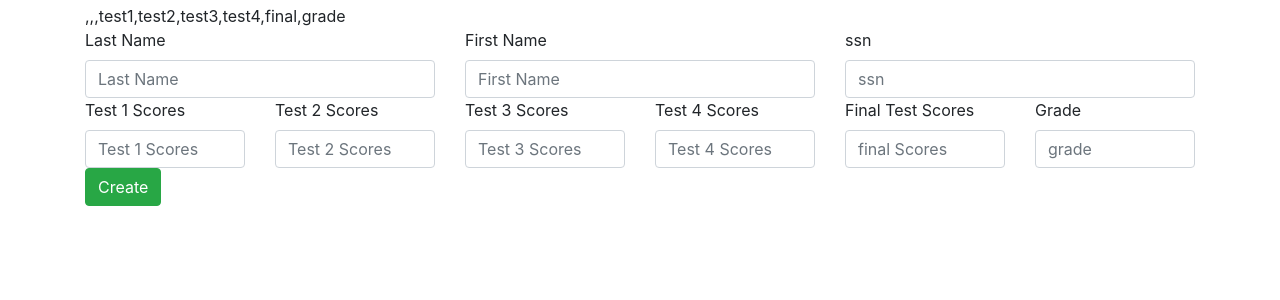
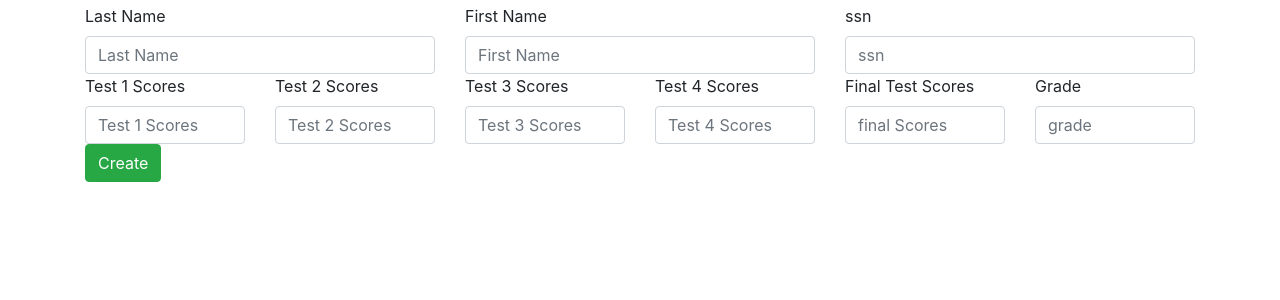
Before and after one commit to DanishBread/PythonDockerFlaskPycharm-lesson3, a Flask app: page /scores/new in a window 1280 px wide. Shown: the part 56-356 px from the top of the page. Run offline with Flask 2, Linux system fonts and the light colour scheme; some libraries are stand-ins or nearby versions.

Commit message:
task: fixing unwnted bugs

```diff
--- a/app/app.py
+++ b/app/app.py
@@ -40,15 +40,14 @@ def form_edit_get(sc_id):
     cursor.execute('SELECT * FROM scoresImport WHERE id=%s', sc_id)
     result = cursor.fetchall()
     print(result[0])
-    return render_template('edit.html', title='Edit Form', scores=result[0])
+    return render_template('edit.html', title='Edit Form', score=result[0])
 
 
 @app.route('/edit/<int:sc_id>', methods=['POST'])
 def form_update_post(sc_id):
     cursor = mysql.get_db().cursor()
     inputData = (request.form.get('fldLName'), request.form.get('fldFName'), request.form.get('ssn'),
-                 request.form.get('test1'), request.form.get('test2'), request.form.get('test3'), request.form.get('test4'), request.form.get('final'), request.form.get('grade'),
-                 request.form.get('fldCapitalStatus'), request.form.get('fldPopulation'), sc_id)
+                 request.form.get('test1'), request.form.get('test2'), request.form.get('test3'), request.form.get('test4'), request.form.get('final'), request.form.get('grade'), sc_id)
     sql_update_query = """UPDATE scoresImport t SET t.fldLName = %s, t.fldFName = %s, t.ssn = %s, t.test1 =
     %s, t.test2 = %s, t.test3 = %s, t.test4 = %s, t.final = %s, t.grade = %s WHERE t.id = %s """
     cursor.execute(sql_update_query, inputData)
@@ -66,7 +65,7 @@ def form_insert_post():
     inputData = (request.form.get('fldLName'), request.form.get('fldFName'), request.form.get('ssn'),
                  request.form.get('test1'), request.form.get('test2'), request.form.get('test3'), request.form.get('test4'), request.form.get('final'),
                  request.form.get('grade'))
-    sql_insert_query = """INSERT INTO scoresImport (fldLName,fldFName,ssn,test1,test2,test3,test4,final,grade) VALUES (%s, %s,%s, %s,%s, %s,%s,%s, %s,%s) """
+    sql_insert_query = """INSERT INTO scoresImport (fldLName,fldFName,ssn,test1,test2,test3,test4,final,grade) VALUES (%s, %s,%s, %s,%s, %s,%s,%s, %s) """
     cursor.execute(sql_insert_query, inputData)
     mysql.get_db().commit()
     return redirect("/", code=302)
--- a/app/templates/new.html
+++ b/app/templates/new.html
@@ -1,6 +1,6 @@
 {% extends "layout.html" %}
 {% block content %}
-    ,,,test1,test2,test3,test4,final,grade
+
 <form action="/scores/new" method="POST">
     <div class="row">
         <div class="col">
```
Also changed, not shown: app/templates/edit.html (+4 -3 lines), README.MD.
